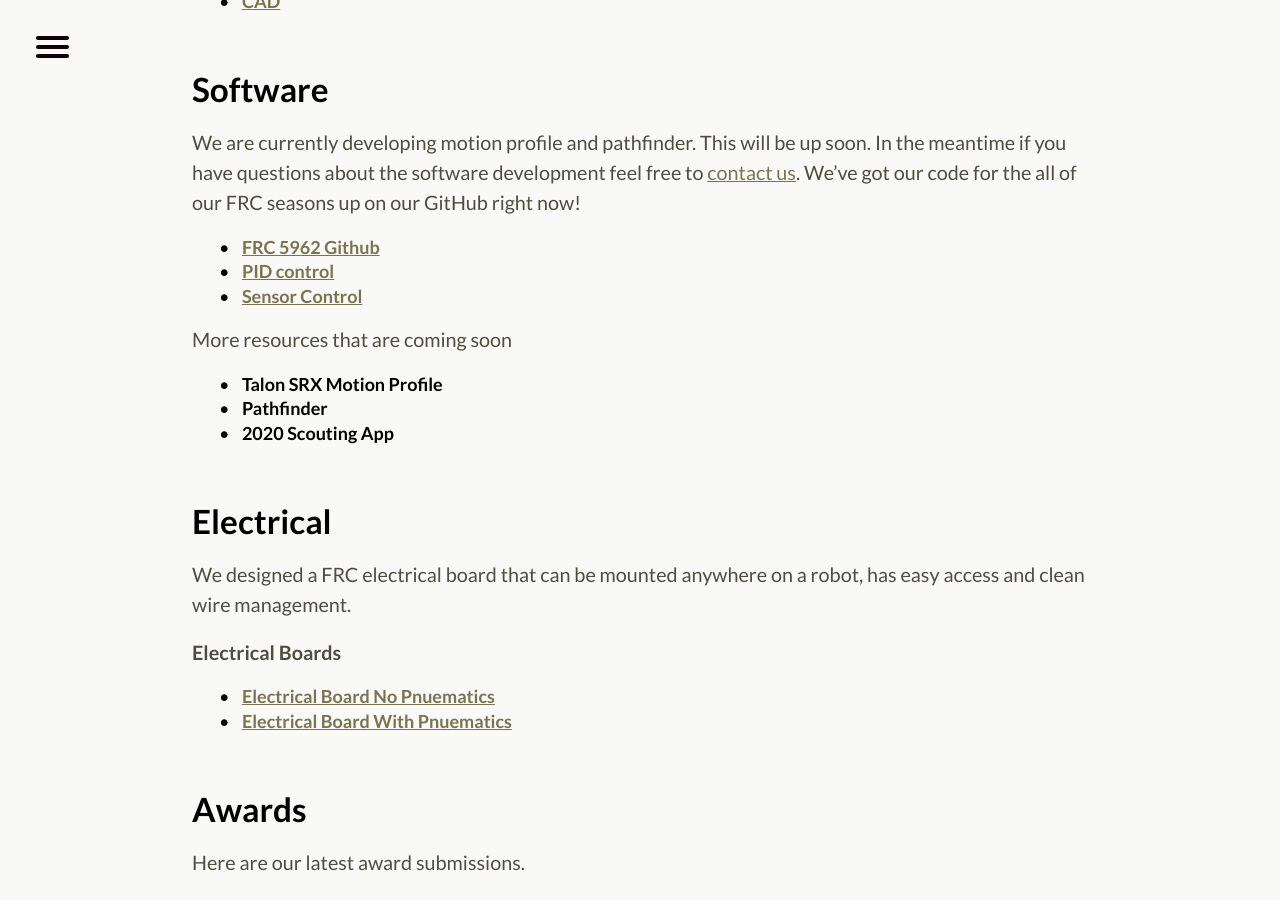
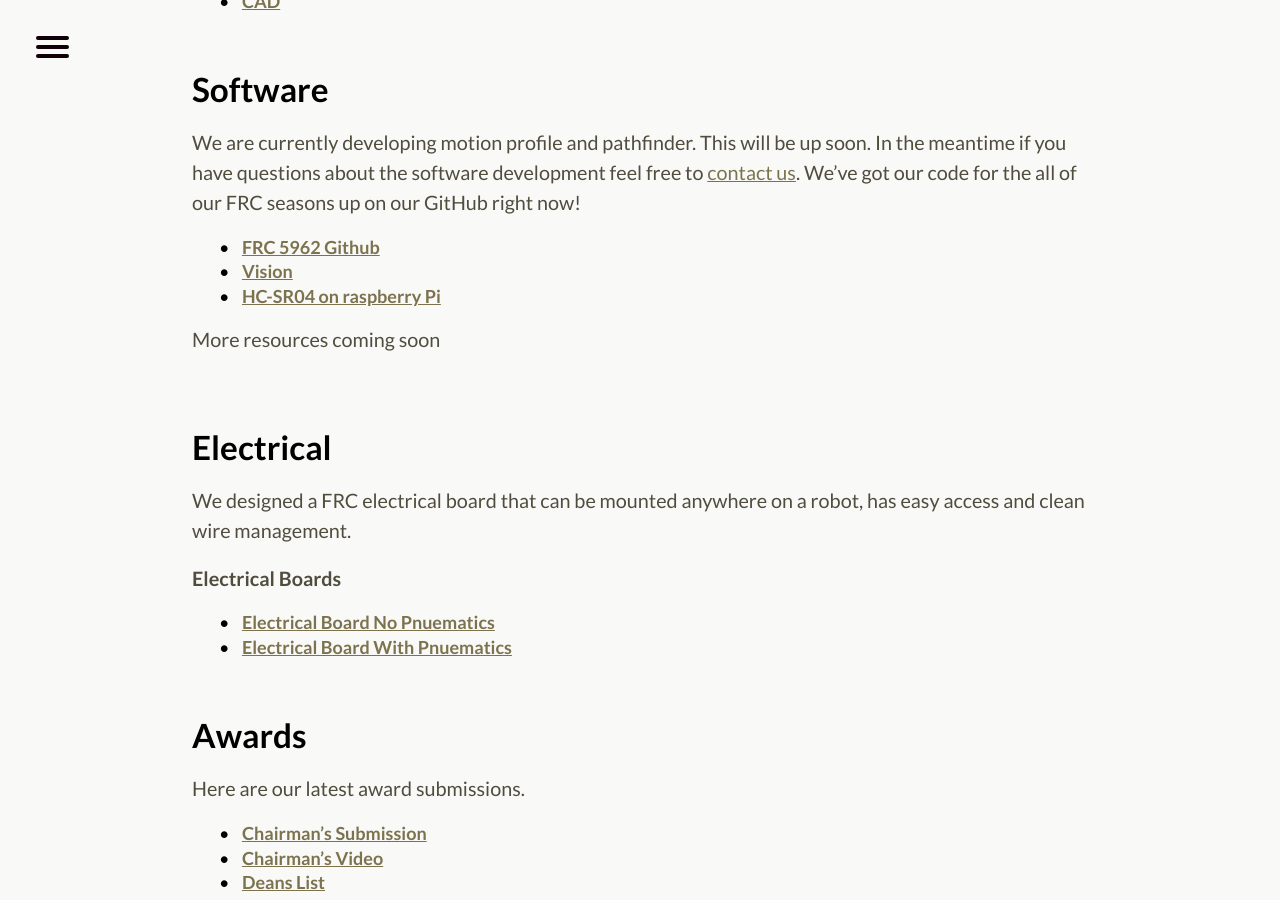
Before and after one commit to perSEVERE-5962/frc5962, a Jekyll site: the page built from resources.markdown, in a window 1280 px wide and 900 px high, scrolled down 1211 px. Built offline with Jekyll 4.4.1, drawn with Linux system fonts in a browser that asks for light colours.

Commit message:
Updated Resources

```diff
--- a/resources.markdown
+++ b/resources.markdown
@@ -30,13 +30,11 @@
 We are currently developing motion profile and pathfinder. This will be up soon. In the meantime if you have questions about the software development feel free to [contact us](https://frcpersevere.com/contact). We've got our code for the all of our FRC seasons up on our GitHub right now!
 
 1. [**FRC 5962 Github**](https://github.com/perSEVERE-5962)
-2. [**PID control**](https://github.com/perSEVERE-5962/robotCode/blob/2019/src/main/java/frc/robot/sensors/pidControl.java)
-3. [**Sensor Control**](https://github.com/perSEVERE-5962/robotCode/tree/2019/src/main/java/frc/robot/sensors)
+2. [**Vision**](https://github.com/perSEVERE-5962/robotCode/blob/2020/src/main/python/vision)
+3. [**HC-SR04 on raspberry Pi**](https://github.com/perSEVERE-5962/robotCode/tree/2020/src/main/python/hc-sr04)
 
-More resources that are coming soon
-4. **Talon SRX Motion Profile**
-5. **Pathfinder**
-6. **2020 Scouting App**
+More resources coming soon
+
 <div class="divider"></div>
 ## Electrical
 We designed a FRC electrical board that can be mounted anywhere on a robot, has easy access and clean wire management.
```
